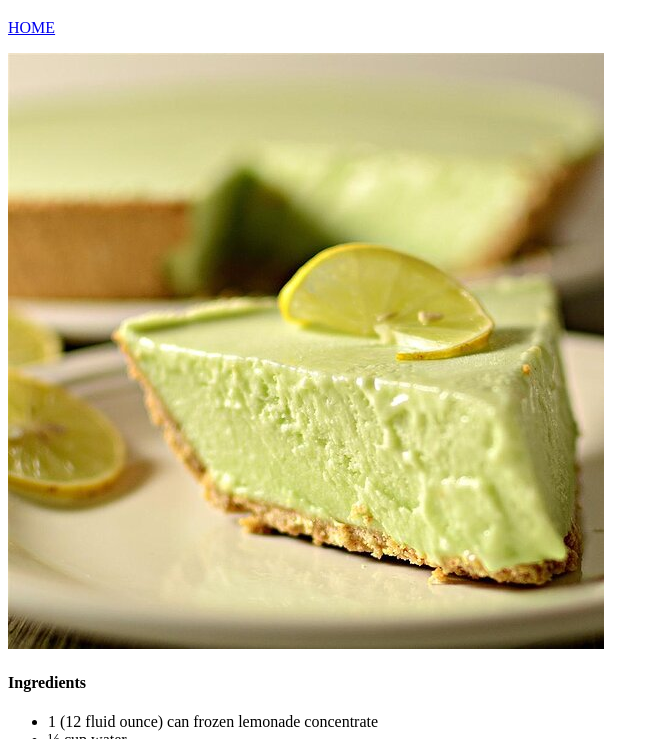
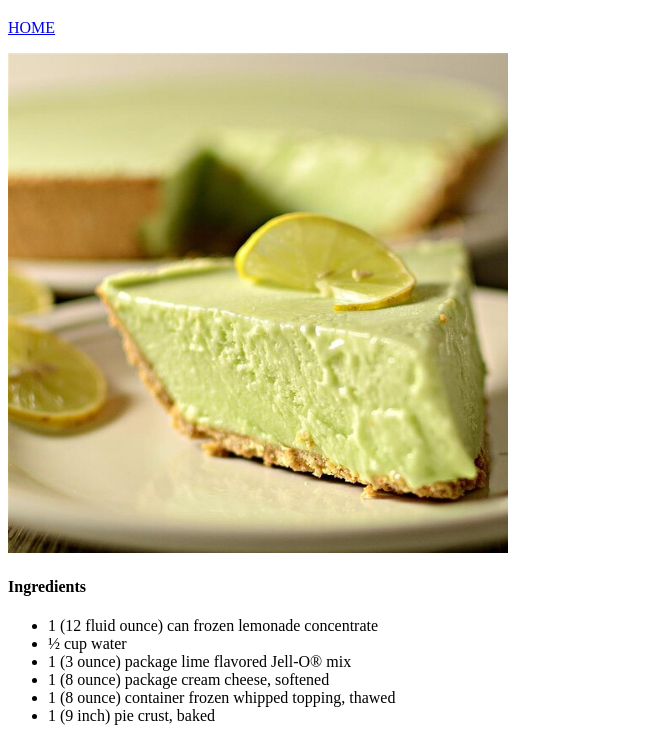
Before and after one commit to Kjels/odin-recipe, a plain HTML site: page recipes/keylime_pie.html in a window 1280 px wide. Shown: the part 61-800 px from the top of the page, without its empty margins (0-659 px from the left). Drawn offline with Linux system fonts and the light colour scheme.

```diff
--- a/recipes/keylime_pie.html
+++ b/recipes/keylime_pie.html
@@ -4,13 +4,13 @@
     <meta charset="UTF-8">
     <meta http-equiv="X-UA-Compatible" content="IE=edge">
     <meta name="viewport" content="width=device-width, initial-scale=1.0">
-    <title>Document</title>
+    <title>Key Lime Pie</title>
 </head>
 <body>
     <h1>Key Lime Pie</h1>
     <a href="../index.html">HOME</a>
     <p></p>
-    <img src="../img/pie.jpeg">
+    <img src="../img/pie.jpeg" width="500" height="500">
 
     <h4>Ingredients</h4>
 
```
